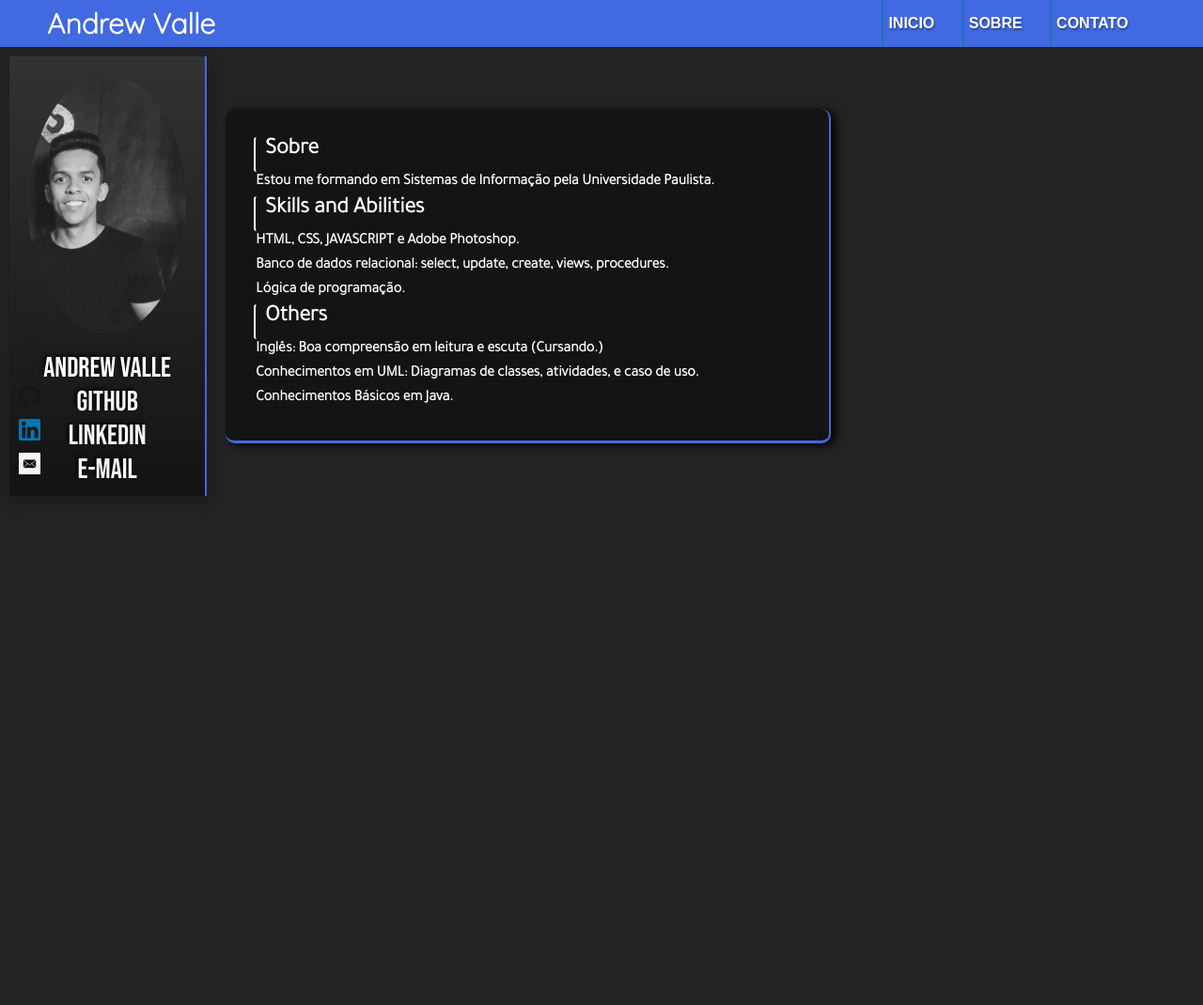
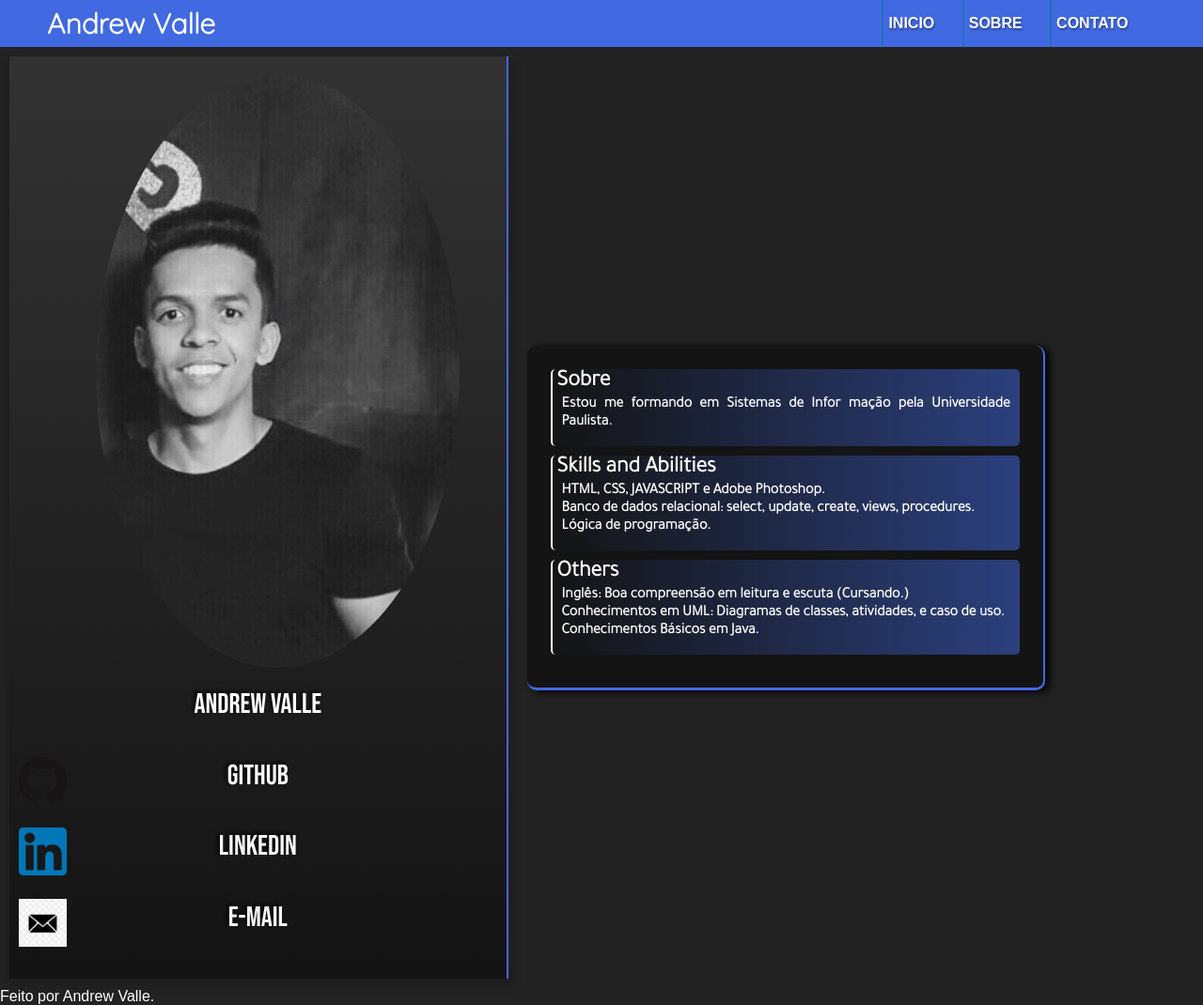
Before and after one commit to andvalle/portifolio, a plain HTML site: page index.html in a window 1280 px wide. Shown: the whole page at 94% size. Before the commit the page ends 800 px from the top, so only its background shows below. Drawn offline with nearby package versions, Linux system fonts and the light colour scheme.

Commit message:
melhorando style.css

```diff
--- a/index.html
+++ b/index.html
@@ -58,10 +58,11 @@
                         <div class="imagem">
 
                         <img  src="img/perfil.JPEG"  alt='Foto Andrew Valle'>
-                              Andrew Valle
+
                         </div>
                               <div class="links">
                                  <ul class="ulLinks" style='list-style: none; padding-left: 0; '>
+                                <li class='icon '> Andrew Valle</li>
                                 <li class='icon gitBtn'> <a href="https://github.com/andvalle" target="_blank">GitHub</a></li>
                                 <li class='icon linkBtn'><a href="https://linkedin.com/in/andvalle"target="_blank">Linkedin</a></li>
                                 <li class='icon emailBtn'><a href="">E-mail</a></li>
@@ -75,25 +76,27 @@
             <div class="textoin">
             <ul>
             <h2>Sobre</h2>
+                <li>Estou me formando em Sistemas de Infor
+                    mação pela Universidade Paulista.</li>
                 </ul>
-        <li>Estou me formando em Sistemas de Informação pela Universidade Paulista.</li>
          <ul>
              <h2>Skills and Abilities</h2>
-        </ul>
                 <li>HTML, CSS, JAVASCRIPT e Adobe Photoshop.</li>
                 <li> Banco de dados relacional: select, update, create, views, procedures.</strong></li>
                 <li> Lógica de programação.</strong></li>
-
+        </ul>
 
          <ul>
              <h2>Others</h2>
-         </ul>
+
                 <li>  Inglês: Boa compreensão em leitura e escuta (Cursando.)</li>
                 <li> Conhecimentos em UML: Diagramas de classes, atividades, e caso de uso.</li>
                 <li>  Conhecimentos Básicos em Java.</li>
+         </ul>
+
     </div>
 </div>
     </section>
-
+    <footer>Feito por Andrew Valle.</footer>
 </body>
 </html>
--- a/style.css
+++ b/style.css
@@ -6,19 +6,18 @@
     box-sizing: border-box;
 
 }
-
+.fa{
+ position:relative;
+}
 
 nav {
     background: royalblue;
     height:50px;
     width: 100%;
-
-
 }
 nav ul {
     float: right;
     margin-right:40px;
-
 }
 nav li{
      display: inline-block;
@@ -33,14 +32,10 @@ nav a {
     font-weight: bold;
     border-left:  2px solid rgb(36, 109, 192);
     text-shadow: 1px 2px 2px  rgba(0, 0, 0, 0.336);
-
-
 }
 a:hover{
     color:rgb(176, 176, 226);
  }
-
-
 label.logo{
     font-size: 30px;
     font-weight: bold;
@@ -57,7 +52,6 @@ nav #barras{
     cursor:pointer;
     display:none;
     margin-right : 40px;
-
 }
 
 @keyframes msg {
@@ -65,31 +59,31 @@ nav #barras{
     50% { opacity: 0.5; }
     100% { opacity: 0; }
  }
-
-
 @media (max-width:900px){
-
 
          .d1{
         display: flex;
         flex-direction: column;
-        width: 100vh;
+        width: 100%;
         height: auto;
 
      }
 
-     .perfil{
+     .links, .textoin  {
+        text-align: center;
+        font-size:12px;
 
-     width: 80%;
-     border-left: 2px solid royalblue;
     }
 
+     .perfil{
+     width: 70%;
+     border-left: 2px solid royalblue;
+     border-right: 2px solid royalblue;
+     }
 
     .list-sobre{
-
         padding-left:20px;
         margin-left: 20px;
-        max-width: 300px;
 
     }
 
@@ -118,12 +112,9 @@ nav #barras{
          left:-100%;
          transition: all 0.5s;
 
-
-
     }
     nav li {
         margin:50px 0;
-
         display: block;
     }
 
@@ -138,9 +129,6 @@ nav #barras{
         font-family:   'Quicksand', sans-serif;
     }
 
-
-
-
 }
 body{
 
@@ -151,7 +139,8 @@ body{
 
 
  .perfil{
-   width: 300px;
+   width: 80%;
+  height:auto;
    margin:10px;
    background:linear-gradient(rgba(73, 73, 73, 0.404), rgba(0, 0, 0, 0.445));
    border-right: 2px solid royalblue;
@@ -162,40 +151,48 @@ body{
 
   .perfil-item{
       display: flex;
+      flex:1;
       flex-direction: column;
       text-align: center;
       font-size: 30px;
       margin: 10px;
       font-family: 'Bebas Neue', cursive;
       text-shadow: -2px -2px 4px rgb(0, 0, 0);
+
   }
 
   .links {
    text-align: center;
+   line-height: 40px;
+
+
+  }
+.links ul li {
+    padding-bottom:7%
 }
 
   .ulLinks a {
    text-decoration: none;
    color:whitesmoke;
+
   }
 
   .imagem img {
 
     transition-duration: 0.5s;
-      width: 100%;
+    width: 80%;
     border-radius: 50%;
     padding: 10px;
-
+    margin-left:43px;
 
 }
 
 .list-sobre{
     background:rgba(0, 0, 0, 0.445);
     box-shadow: 5px 2px 10px black;
-    width: 100%;
+    width: 80%;
     height:auto;
-
-    padding:30px;
+    padding:25px;
     border-right: 2px solid royalblue ;
     border-bottom: 3px solid royalblue;
     border-radius: 10px;
@@ -210,16 +207,20 @@ body{
     font-weight: 700;
     text-align: justify;
 
+
    }
    .textoin ul{
-       padding-bottom: 8px;
+       margin-bottom: 10px;
+       padding-bottom: 15px;
        border-left:2px solid white;
-       padding-left:10px;
-       border-radius: 3px;
+       padding-left:5px;
+       border-radius: 5px;
+       background:linear-gradient(to right,rgba(65, 105, 225, 0),rgba(65, 105, 225, 0.514));
    }
    .textoin  li{
-       padding:2px;
-       padding-bottom:5px;
+       padding-left:5px;
+       padding-right:10px;
+
    }
 
 
@@ -238,7 +239,7 @@ align-items: center;
 .icon{
 
     background-repeat: no-repeat;
-    background-size: 12%;
+    background-size: 10%;
 
 }
 
```
Lines whose indentation alone changed are shown as unchanged.
